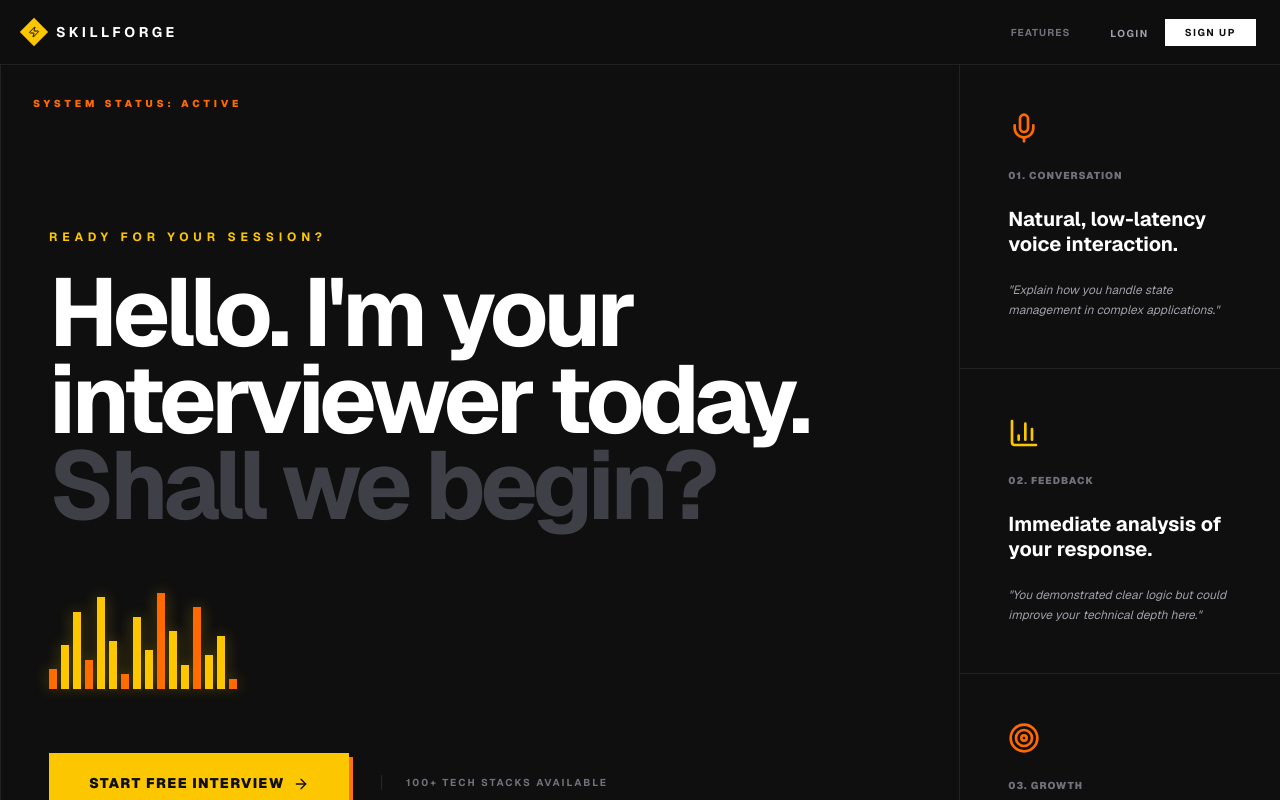
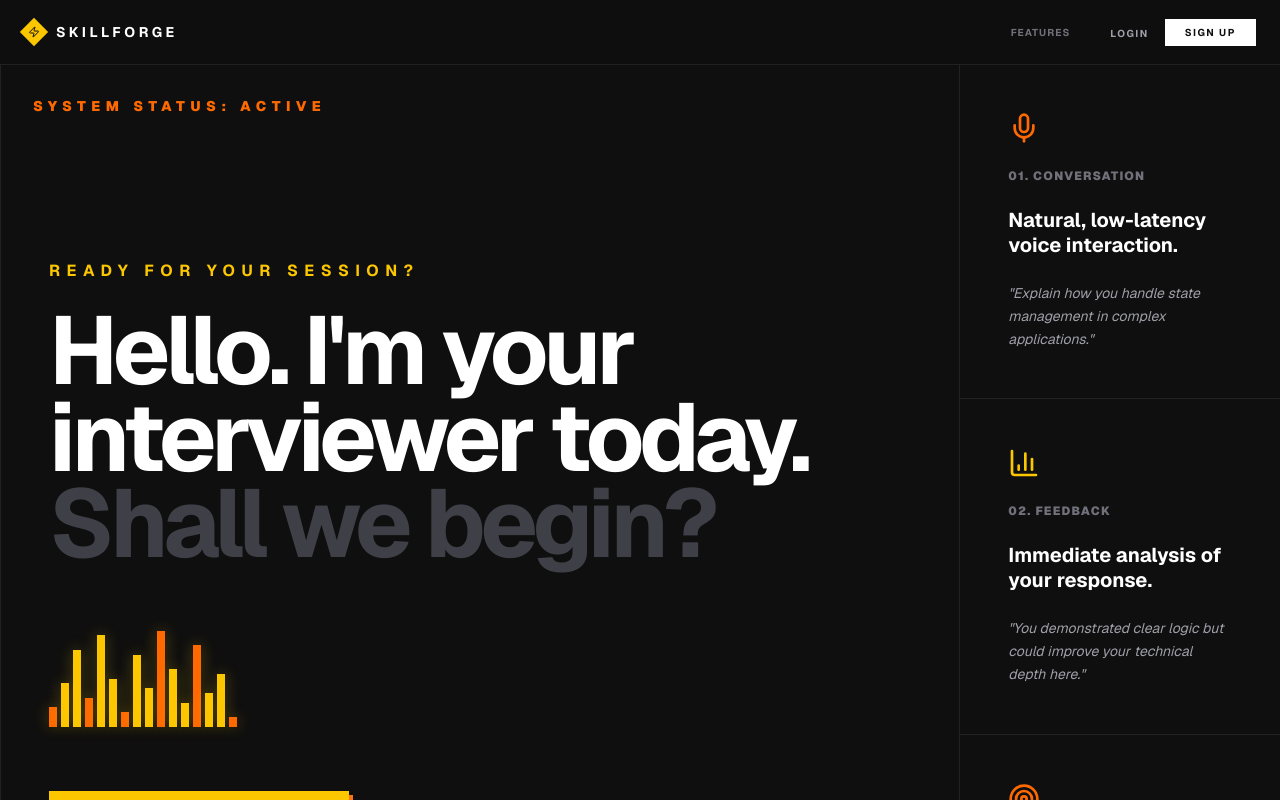
Before and after one commit to Darkunquie/AI-Mock-Interviewer, a Next.js app: page / in a window 1280 px wide. Shown: the top 800 px of the page. Built offline with nearby package versions, Linux system fonts and the light colour scheme; no server answers.

Commit message:
Increase font size for landing page text
- System Status: 10px → 14px
- Ready for session: 12px → 16px
- Feature labels: 10px → 12px
- Feature descriptions: 12px → 14px

Co-Authored-By: Claude Opus 4.5 <noreply@anthropic.com>

```diff
--- a/app/page.tsx
+++ b/app/page.tsx
@@ -80,14 +80,14 @@ export default function HomePage() {
           {/* Hero Section - Left */}
           <section className="md:col-span-8 lg:col-span-9 grid-cell border-b border-r border-white/[0.08] flex flex-col justify-center min-h-[70vh] relative group">
             <div className="absolute top-8 left-8">
-              <p className="text-orange-500 text-[10px] font-black uppercase tracking-[0.4em] mb-2">
+              <p className="text-orange-500 text-sm font-black uppercase tracking-[0.4em] mb-2">
                 System Status: Active
               </p>
             </div>
 
             <div className="max-w-4xl space-y-12">
               <div className="space-y-6">
-                <p className="text-yellow-400 text-xs font-bold uppercase tracking-[0.4em]">
+                <p className="text-yellow-400 text-base font-bold uppercase tracking-[0.4em]">
                   Ready for your session?
                 </p>
                 <h1 className="text-5xl md:text-7xl lg:text-8xl font-bold tracking-tighter leading-[0.9] text-white">
@@ -132,11 +132,11 @@ export default function HomePage() {
               {/* Feature 1 */}
               <div className="grid-cell border-b border-white/[0.08] flex flex-col justify-center gap-6 hover:bg-[#161616] group transition-colors">
                 <Mic className="w-8 h-8 text-orange-500 group-hover:scale-110 transition-transform" />
-                <p className="text-[10px] font-black uppercase tracking-widest text-zinc-500">01. Conversation</p>
+                <p className="text-xs font-black uppercase tracking-widest text-zinc-500">01. Conversation</p>
                 <h3 className="text-xl font-bold text-white leading-tight">
                   Natural, low-latency voice interaction.
                 </h3>
-                <p className="text-zinc-400 text-xs leading-relaxed italic">
+                <p className="text-zinc-400 text-sm leading-relaxed italic">
                   &quot;Explain how you handle state management in complex applications.&quot;
                 </p>
               </div>
@@ -144,11 +144,11 @@ export default function HomePage() {
               {/* Feature 2 */}
               <div className="grid-cell border-b border-white/[0.08] flex flex-col justify-center gap-6 hover:bg-[#161616] group transition-colors">
                 <BarChart3 className="w-8 h-8 text-yellow-400 group-hover:scale-110 transition-transform" />
-                <p className="text-[10px] font-black uppercase tracking-widest text-zinc-500">02. Feedback</p>
+                <p className="text-xs font-black uppercase tracking-widest text-zinc-500">02. Feedback</p>
                 <h3 className="text-xl font-bold text-white leading-tight">
                   Immediate analysis of your response.
                 </h3>
-                <p className="text-zinc-400 text-xs leading-relaxed italic">
+                <p className="text-zinc-400 text-sm leading-relaxed italic">
                   &quot;You demonstrated clear logic but could improve your technical depth here.&quot;
                 </p>
               </div>
@@ -156,11 +156,11 @@ export default function HomePage() {
               {/* Feature 3 */}
               <div className="grid-cell flex flex-col justify-center gap-6 hover:bg-[#161616] group transition-colors">
                 <Target className="w-8 h-8 text-orange-500 group-hover:scale-110 transition-transform" />
-                <p className="text-[10px] font-black uppercase tracking-widest text-zinc-500">03. Growth</p>
+                <p className="text-xs font-black uppercase tracking-widest text-zinc-500">03. Growth</p>
                 <h3 className="text-xl font-bold text-white leading-tight">
                   Role-specific mastery paths.
                 </h3>
-                <p className="text-zinc-400 text-xs leading-relaxed italic">
+                <p className="text-zinc-400 text-sm leading-relaxed italic">
                   &quot;Based on our talk, I&apos;ve curated five new challenges for your goal.&quot;
                 </p>
               </div>
```
